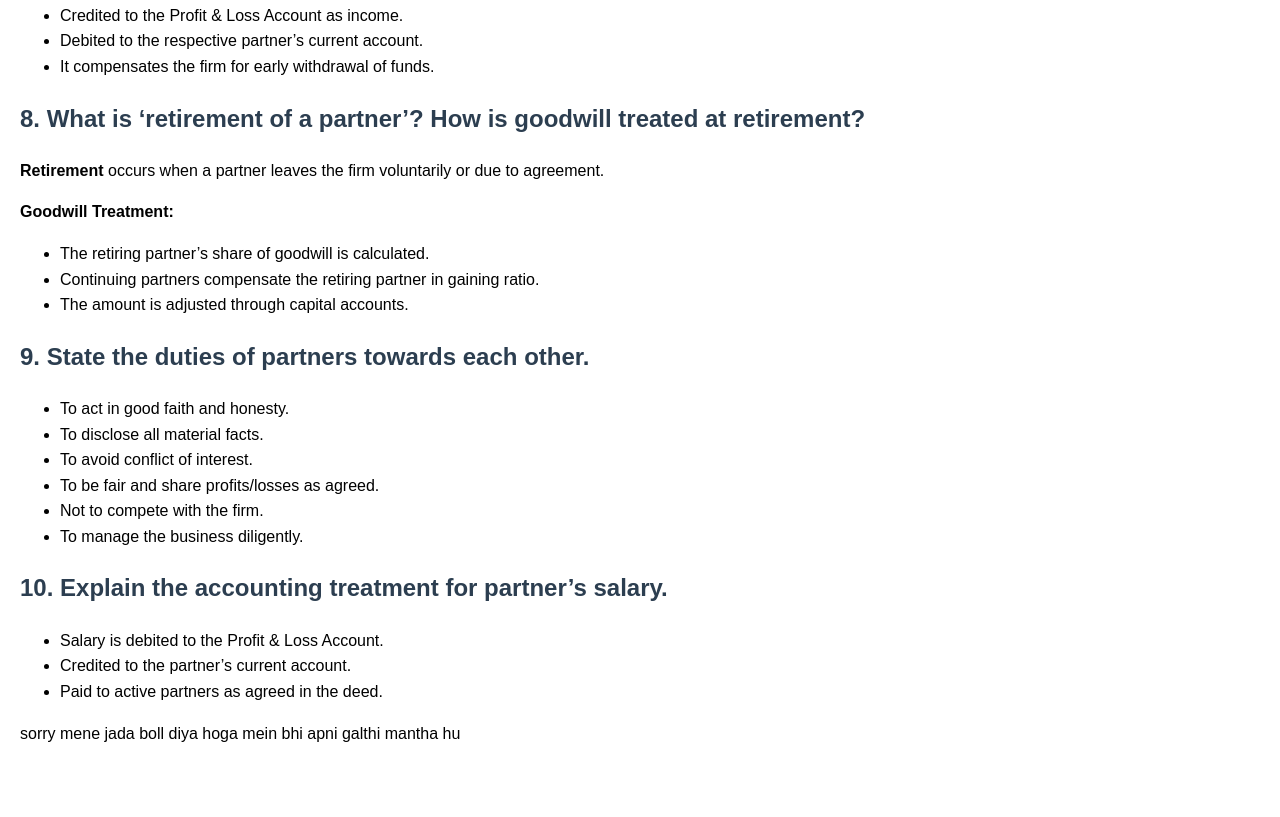
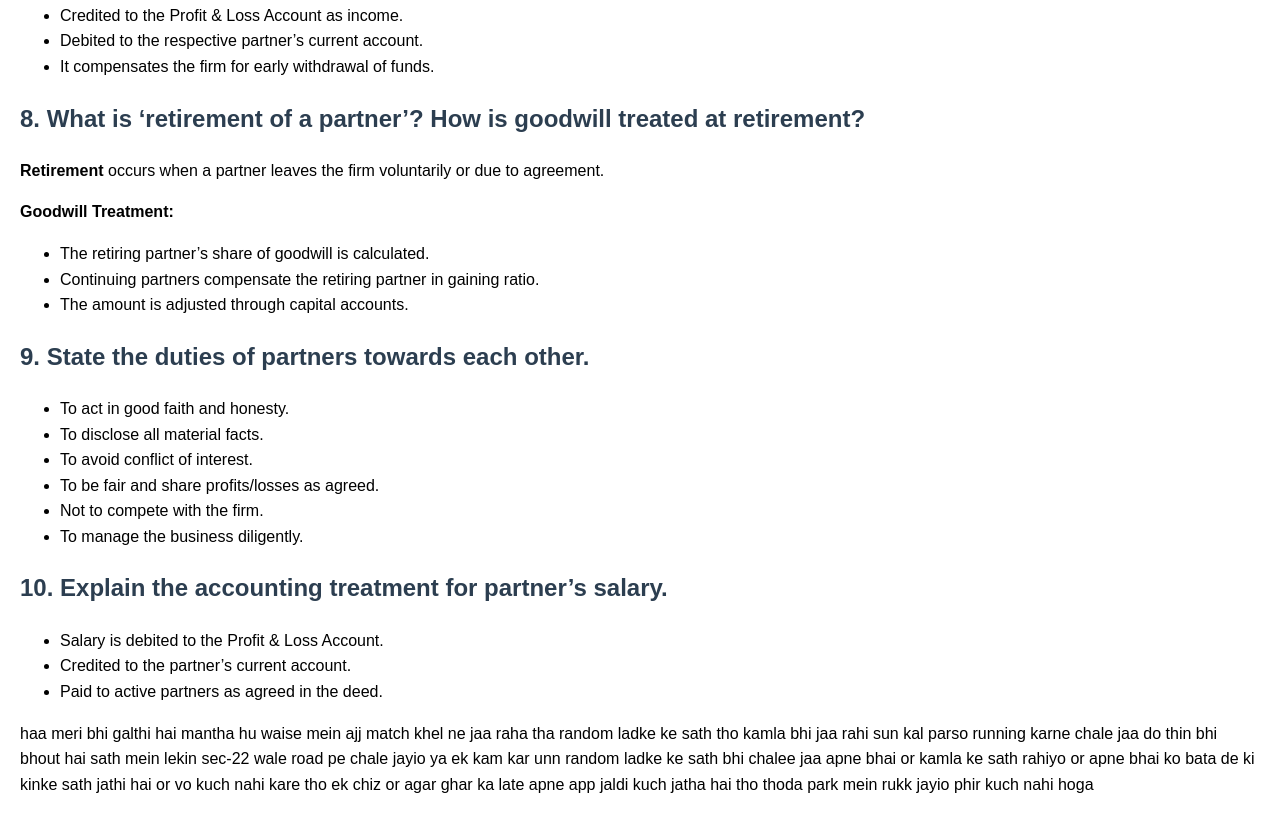
Before and after one commit to juddjhf/educational, a website: page ch-1index.html in a window 1280 px wide. Shown: the part 5239-6056 px from the top of the page. Before the commit the page ends 6005 px from the top, so only its background shows below. Drawn offline with Linux system fonts and the light colour scheme.

Commit message:
Update ch-1index.html

```diff
--- a/ch-1index.html
+++ b/ch-1index.html
@@ -361,6 +361,6 @@
     </div>
   </div>
 <h>
-sorry mene jada boll diya hoga mein bhi apni galthi mantha hu
+haa meri bhi galthi hai mantha hu waise mein ajj match khel ne jaa raha tha random ladke ke sath tho kamla bhi jaa rahi sun kal parso running karne chale jaa do thin bhi bhout hai sath mein lekin sec-22 wale road pe chale jayio ya ek kam kar unn random ladke ke sath bhi chalee  jaa apne bhai or kamla ke sath rahiyo or apne bhai ko bata de ki kinke sath jathi hai or vo kuch nahi kare tho ek chiz or agar ghar ka late apne app jaldi kuch jatha hai tho thoda park mein rukk jayio phir kuch nahi hoga
 </h>
 </html>
```
